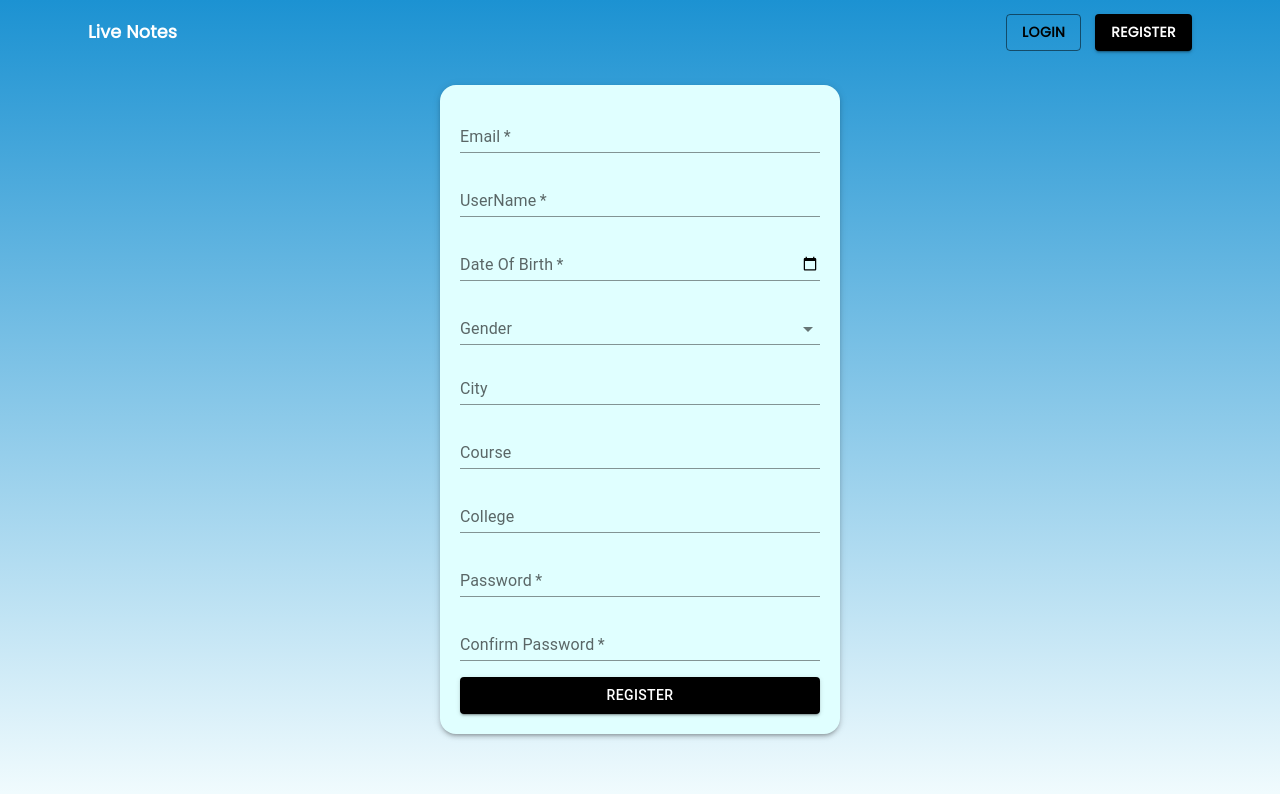
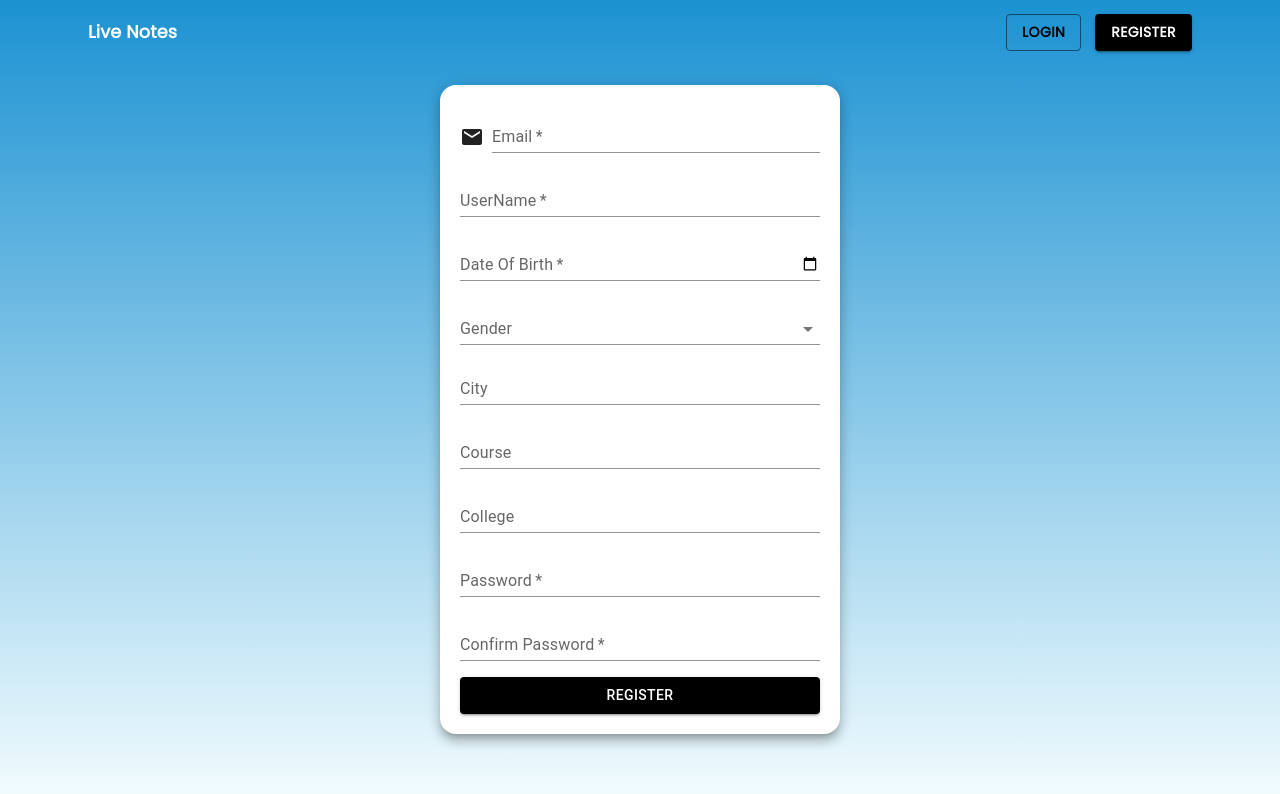
Before and after one commit to abhiippili/ASR-Notes, a React (Create React App) app in the folder client/: page /register in a window 1280 px wide. Shown: the top 794 px of the page. Built offline with nearby package versions, Linux system fonts and the light colour scheme.

Commit message:
register page modified

```diff
--- a/client/package.json
+++ b/client/package.json
@@ -5,6 +5,7 @@
   "dependencies": {
     "@emotion/react": "^11.10.5",
     "@emotion/styled": "^11.10.5",
+    "@mui/icons-material": "^5.11.16",
     "@mui/material": "^5.10.14",
     "@testing-library/jest-dom": "^5.16.5",
     "@testing-library/react": "^13.4.0",
--- a/client/src/Pages/Register.js
+++ b/client/src/Pages/Register.js
@@ -1,13 +1,22 @@
-import { Box, Button, MenuItem, Paper, styled, TextField } from "@mui/material";
+import {
+  Box,
+  Button,
+  InputAdornment,
+  MenuItem,
+  Paper,
+  styled,
+  TextField
+} from "@mui/material";
 import React, { useState } from "react";
 import { useNavigate } from "react-router-dom";
+import EmailIcon from "@mui/icons-material/Email";
 
 const StyledPaper = styled(Paper)({
   margin: "20px auto",
   width: 400,
   padding: "20px 20px",
   borderRadius: "1rem",
-  background: "#E0FFFF"
+  background: "#ffff"
 });
 
 const Stack = styled(Box)({
@@ -18,9 +27,8 @@ const Stack = styled(Box)({
 
 const FlexBox = styled(Box)({
   display: "flex",
-  fontFamily: "Arial",
-  justifyContent: "space-between",
-  margin: "1rem 0rem"
+  alignItems: "center",
+  justifyContent: "space-around"
 });
 
 const genders = ["Male", "Female", "Other"];
@@ -48,11 +56,13 @@ const Register = () => {
   };
   return (
     <div>
-      <StyledPaper elevation={3}>
+      <StyledPaper elevation={8}>
         <Stack component="form" onSubmit={() => navigate("/")}>
           {/* email */}
+          <FlexBox>
+            <EmailIcon />
             <TextField
-            sx={{ marginBottom: "1rem" }}
+              sx={{ marginBottom: "1rem", marginLeft: "0.5rem" }}
               label="Email"
               name="email"
               fullWidth
@@ -63,6 +73,7 @@ const Register = () => {
               value={user.email}
               onChange={handleInputChange}
             />
+          </FlexBox>
           {/* username */}
           <TextField
             sx={{ marginBottom: "1rem" }}
```
Also changed, not shown: 1 other file (tests, documents, lock files or other folders). Lines whose indentation alone changed are shown as unchanged.
